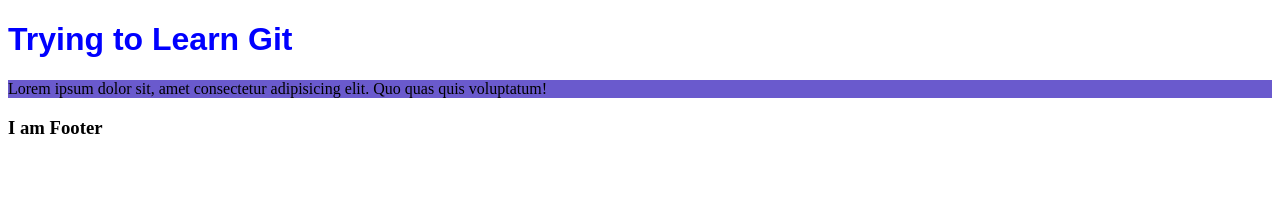
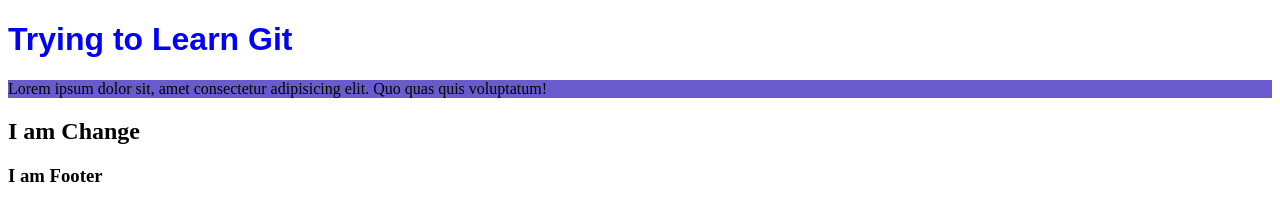
Before and after one commit to sunam-ali/learn_git_github, a plain HTML site: page index.html in a window 1280 px wide. Drawn offline with Linux system fonts and the light colour scheme.

Commit message:
change from main branch
ok

```diff
--- a/index.html
+++ b/index.html
@@ -11,6 +11,9 @@
         <h1>Trying to Learn Git</h1>
         <p>Lorem ipsum dolor sit, amet consectetur adipisicing elit. Quo quas quis voluptatum!</p>
     </header>
+    <main>
+        <h2>I am Change</h2>
+    </main>
     <footer>
         <h3>I am Footer</h3>
     </footer>
```
